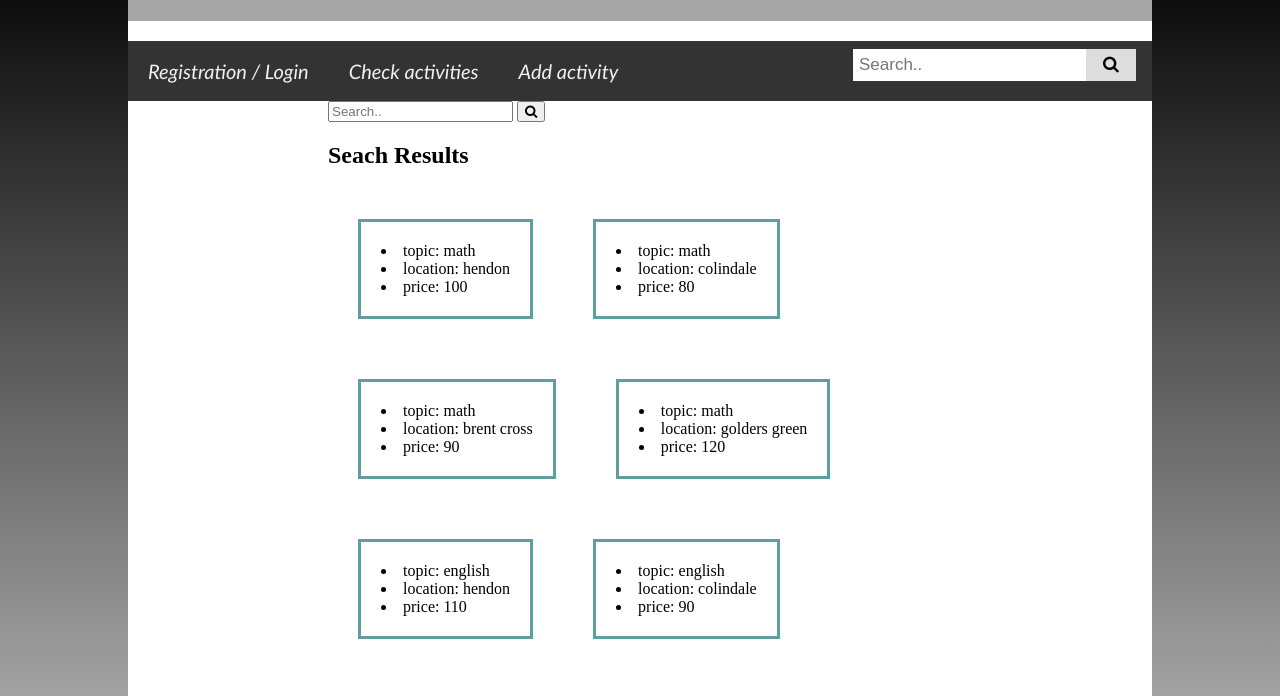
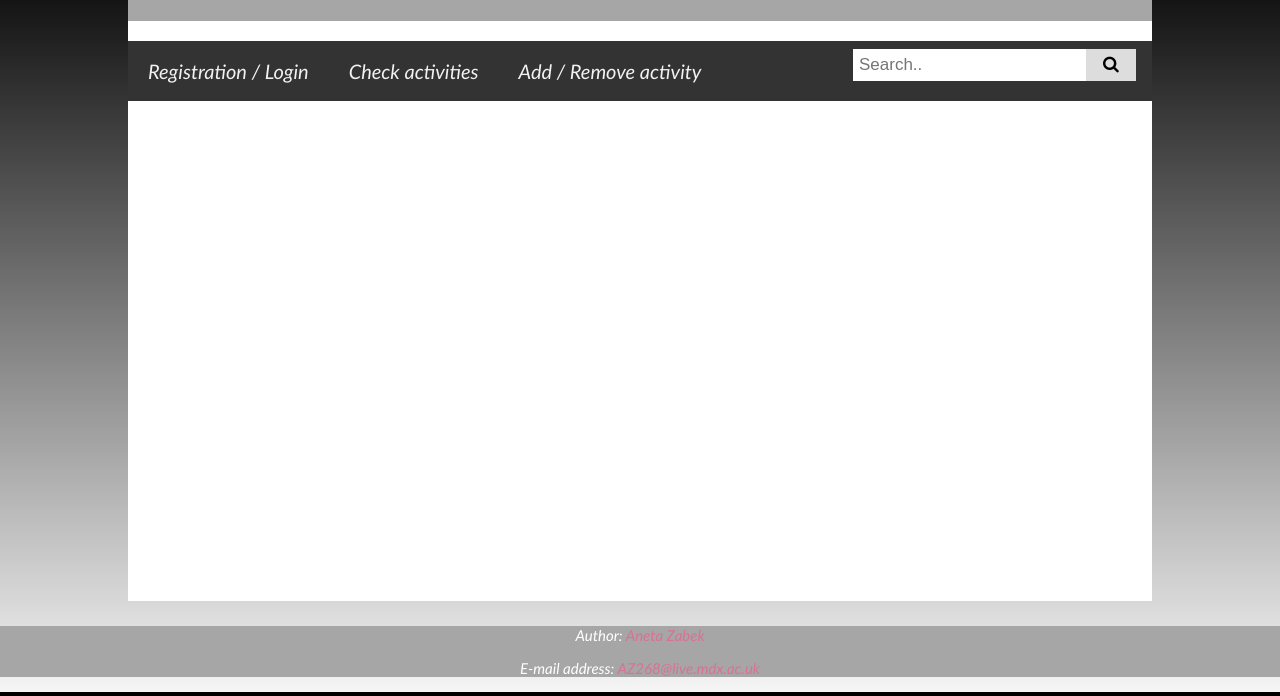
Before and after one commit to AZ268/web-vue.js, a plain HTML site: page search_activities.html in a window 1280 px wide. Shown: the part 62-758 px from the top of the page. Drawn offline with nearby package versions, Linux system fonts and the light colour scheme; a web font is replaced by a local one.

Commit message:
Web-vue.js

```diff
--- a/search_activities.html
+++ b/search_activities.html
@@ -22,7 +22,7 @@
         <a href="index.html"> Registration / Login</a>
 
         <a href="search_activities.html">Check activities</a>
-        <a href="add_class.html">Add activity</a>
+        <a href="add_class.html">Add / Remove activity</a>
 
         <div class="search-container">
             <form>
@@ -33,32 +33,8 @@
     </div>
 
     <div class="content" style="min-height: 500px">
-        <div id="app">
 
-            <form>
-                <input type="text" placeholder="Search.." id="query" v-model='query'>
-                <button v-on:click='computedList'><i class="fa fa-search"></i></button>
-            </form>
-
-
-            <h2>Seach Results</h2>
-
-
-            <div v-for="item in computedList" style=" padding: 20px 20px 20px 20px ;"
-                 v-bind:style="{ 'border':'solid CadetBlue 3px', 'display':'inline-block', 'margin':'30px'}">
-                <li v-for="(c, name) in item">
-                    {{ name }}: {{ c }}
-                </li>
-            </div>
-
-                <!--<div v-for="course in search_button" style=" padding: 10px 10px 10px 10px ;"-->
-                     <!--v-bind:style="{ 'border':'solid CadetBlue 3px', 'display':'inline-block', 'margin':'10px'}">-->
-                    <!--<li v-for="(c, name) in course">-->
-                        <!--{{ name }}: {{ c }}-->
-                    <!--</li>-->
-                <!--</div>-->
-
-        </div>
+    </div>
 
 
 
@@ -76,44 +52,6 @@
 
     </div>
 
-    <script>
-         new Vue({
-            el: '#app',
-            data: {
-                query:'',
-                list:[
-                    { topic: 'math', location: 'hendon', price: 100 },
-                    { topic: 'math', location: 'colindale', price: 80 },
-                    { topic: 'math', location: 'brent cross', price: 90 },
-                    { topic: 'math', location: 'golders green', price: 120 },
-                    { topic: 'english', location: 'hendon', price: 110 },
-                    { topic: 'english', location: 'colindale', price: 90 },
-                    { topic: 'english', location: 'brent cross', price: 90 },
-                    { topic: 'english', location: 'golders green', price: 130 },
-                    { topic: 'piano', location: 'hendon', price: 120 },
-                    { topic: 'piano', location: 'golders green', price: 140 }]
-            },
-            computed: {
-                computedList: function () {
-                    var vm = this
-                    return this.list.filter(function (item) {
-                        // return item.topic.toLowerCase().indexOf(vm.query.toLowerCase()) !== -1
-                        return item.topic.indexOf(vm.query) !== -1;
-                        // var list= localStorage.setItem('list',JSON.stringify(this.list))
-                    })
-                    // var list= localStorage.setItem('list',JSON.stringify(list))
-                }
-
-                    //     app.courses= app.courses.filter(function (course){
-                    //         return course.topic.match(/math/)
-                    // })
-                    // return this.courses.filter(function (course) {
-                    //     return course.topic === this.search
-                    // })
-
-                }
-            })
-    </script>
 
 
 
```
